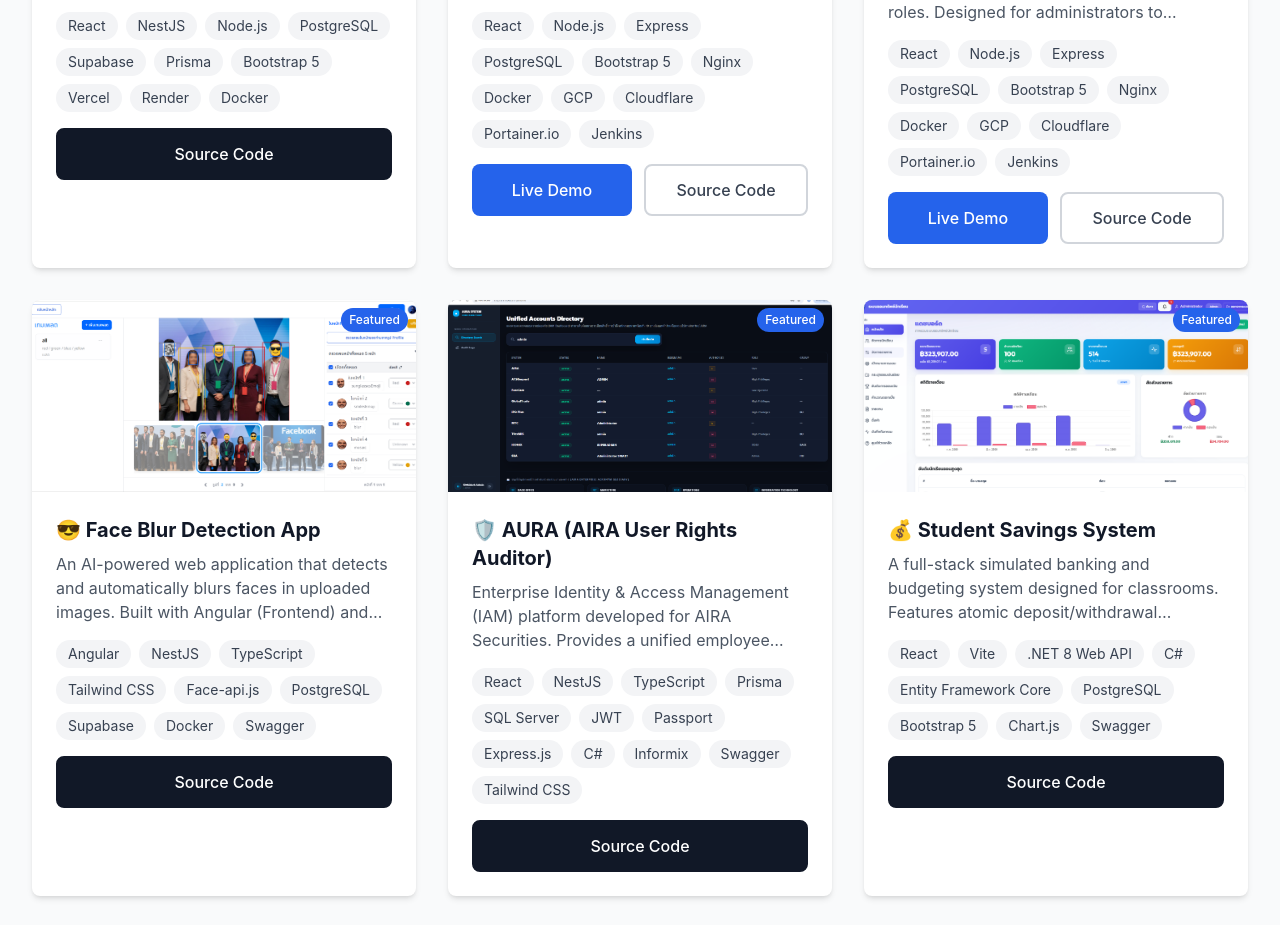
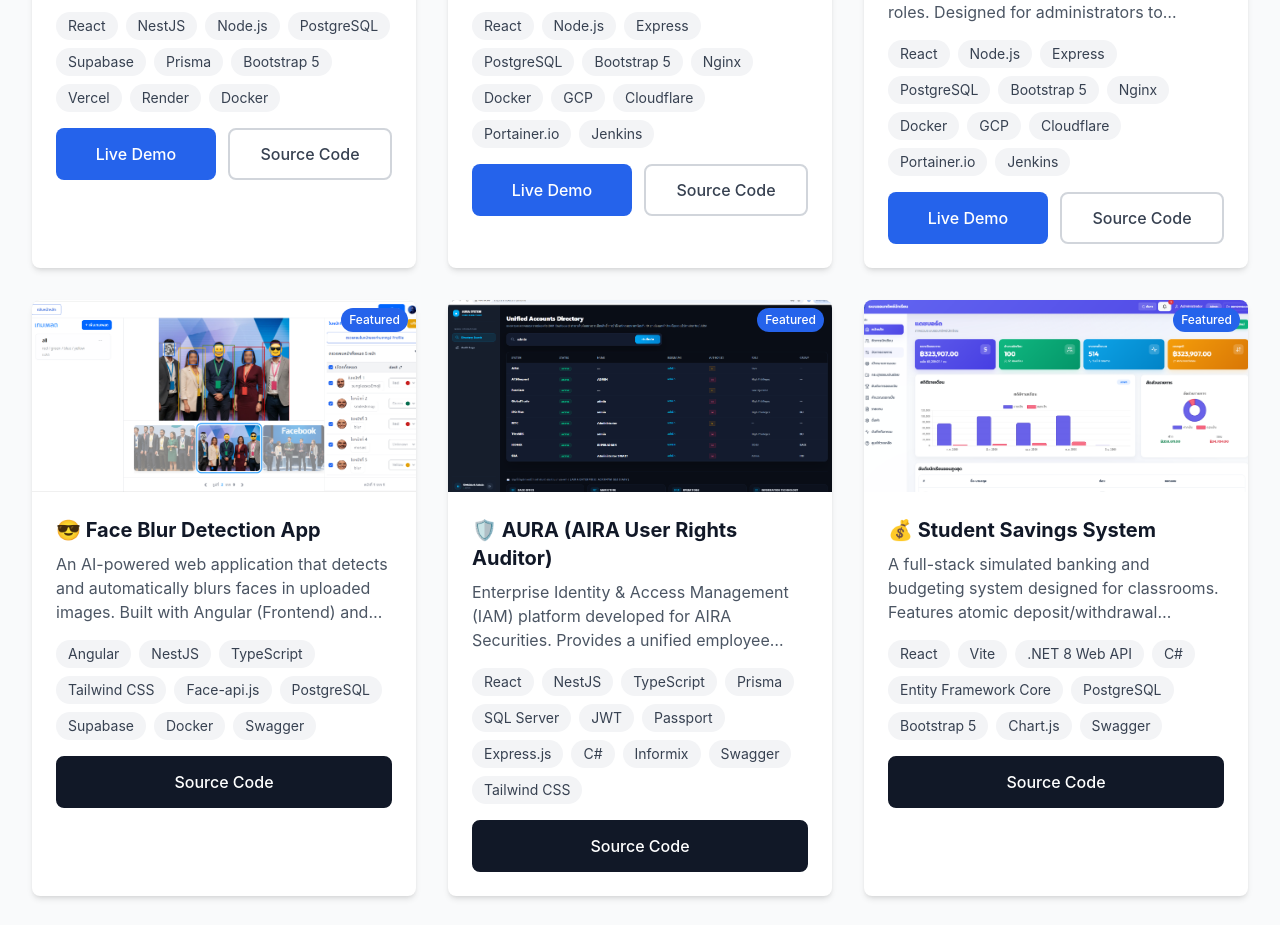
Before and after one commit to Foam-01/Portfolio, a React (Vite) app: page / in a window 1280 px wide. Shown: the part 3004-3929 px from the top of the page. Built offline with nearby package versions, Linux system fonts and the light colour scheme.

Commit message:
Update live URL for project in projects data

```diff
--- a/src/data/projects.ts
+++ b/src/data/projects.ts
@@ -29,7 +29,7 @@ export const projects: Project[] = [
       "Docker",
     ],
     imageUrl: "/images/inventory27.png",
-    liveUrl: "", //"https://lotto-6hz7rs199-foam-01s-projects.vercel.app/", // ลิงก์ Vercel ล่าสุด (แก้โดเมนได้ถ้าเจ้านายไปตั้ง Custom Domain เพิ่ม)
+    liveUrl: "https://lotto-6hz7rs199-foam-01s-projects.vercel.app/",
     githubUrl: "https://github.com/Foam-01/lotto",
     featured: true,
   },
```
